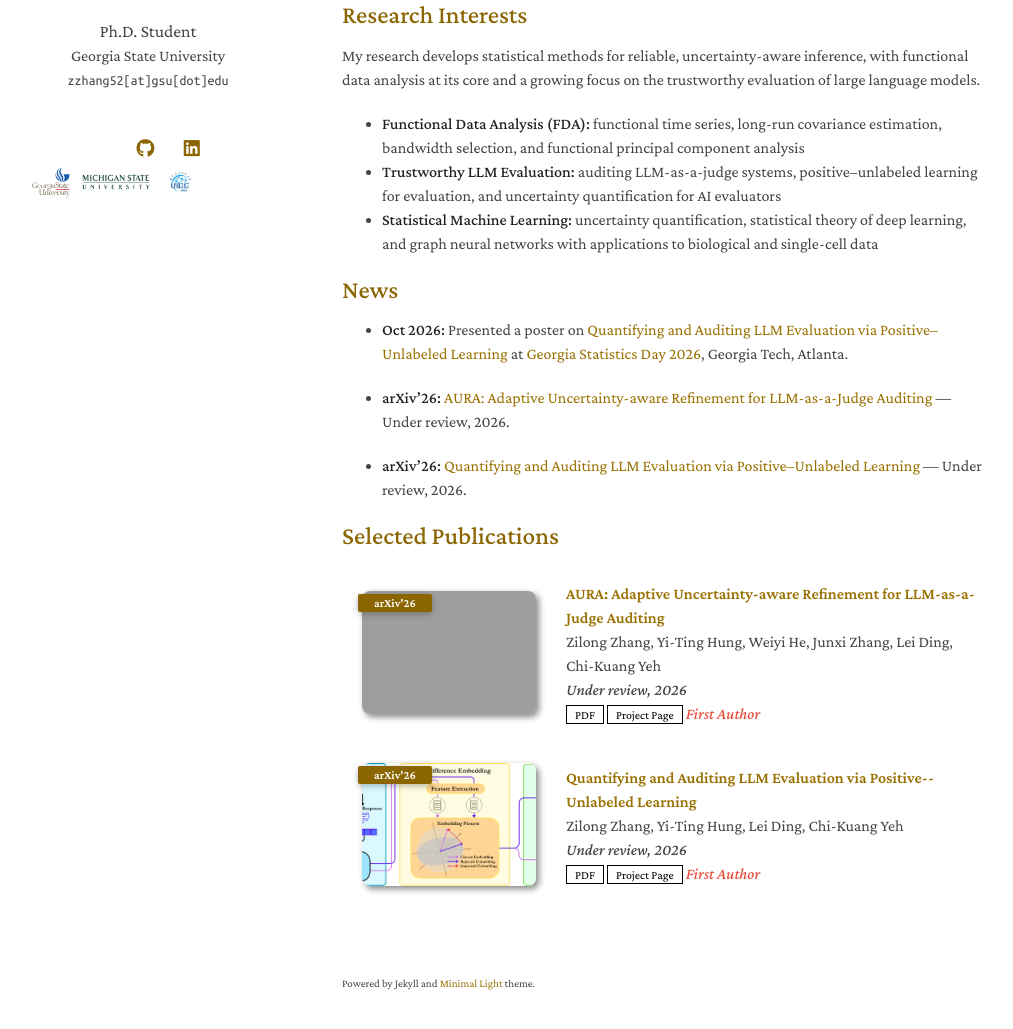
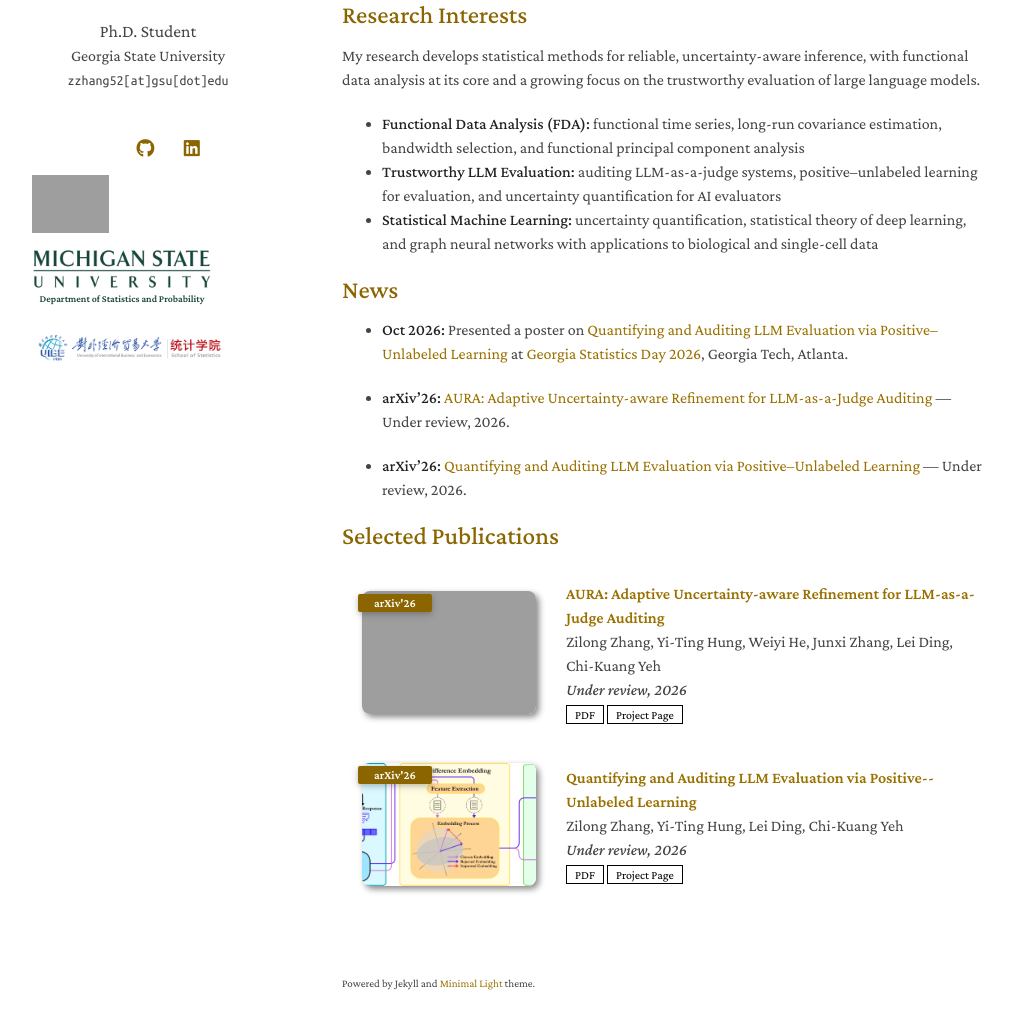
Before and after one commit to zilong7832/zilong7832.github.io, a Jekyll site: the page built from index.md, in a window 1280 px wide and 1359 px high. Shown: the part 295-1324 px from the top of the window, without its empty margins (128-1141 px from the left). Built offline with Jekyll 4.4.1, drawn with Linux system fonts in a browser that asks for light colours; a style sheet for code colours, icons or effects is not loaded; grey boxes are pictures that could not be loaded.

Commit message:
Enlarge school marks and remove first-author badges

```diff
--- a/_data/publications.yml
+++ b/_data/publications.yml
@@ -9,7 +9,6 @@ main:
     page: "https://arxiv.org/abs/2606.19714"
     bibtex:
     image: ./assets/img/aura.png
-    notes: "First Author"
 
   - title: "Quantifying and Auditing LLM Evaluation via Positive--Unlabeled Learning"
     selected: true
@@ -21,7 +20,6 @@ main:
     page: "https://arxiv.org/abs/2606.19057"
     bibtex:
     image: ./assets/img/puaudit.png
-    notes: "First Author"
 
   - title: "R-Mixup: Riemannian Mixup for Biological Networks"
     authors: "Xuan Kan, Zimu Li, Hejie Cui, Yue Yu, Ran Xu, Shaojun Yu, Zilong Zhang, Ying Guo, Carl Yang"
--- a/_includes/publications.md
+++ b/_includes/publications.md
@@ -35,9 +35,6 @@
       {% if link.bibtex %}
       <a href="{{ link.bibtex }}" class="btn btn-sm z-depth-0" role="button" target="_blank" style="font-size:12px;">BibTex</a>
       {% endif %}
-      {% if link.notes %}
-      <strong> <i style="color:#e74d3c">{{ link.notes }}</i></strong>
-      {% endif %}
       {% if link.others %}
       {{ link.others }}
       {% endif %}
--- a/_layouts/homepage.html
+++ b/_layouts/homepage.html
@@ -90,13 +90,14 @@
         </div>
         <div class="school-logos" aria-label="Universities attended">
           <a class="school-logo school-logo-gsu" href="https://www.gsu.edu/" title="Georgia State University">
-            <img src="{{ '/assets/img/logo-gsu.svg' | relative_url }}" alt="Georgia State University logo" />
+            <img src="https://mathstat.gsu.edu/files/2021/02/gsu_math_stat_logo.png" alt="Georgia State University Mathematics and Statistics department logo" />
           </a>
           <a class="school-logo school-logo-msu" href="https://msu.edu/" title="Michigan State University">
             <img src="{{ '/assets/img/logo-msu.png' | relative_url }}" alt="Michigan State University logo" />
+            <span class="school-logo-label">Department of Statistics and Probability</span>
           </a>
           <a class="school-logo school-logo-uibe" href="https://english.uibe.edu.cn/" title="University of International Business and Economics">
-            <img src="{{ '/assets/img/logo-uibe.jpg' | relative_url }}" alt="University of International Business and Economics logo" />
+            <img src="{{ '/assets/img/logo-uibe-dept.png' | relative_url }}" alt="UIBE School of Statistics logo" />
           </a>
         </div>
         <br>
--- a/_sass/minimal-light.scss
+++ b/_sass/minimal-light.scss
@@ -119,37 +119,51 @@ body {
 
 .school-logos {
   display: flex;
-  align-items: center;
-  gap: 12px;
-  margin: -0.25rem 0 0.25rem;
+  flex-direction: column;
+  align-items: flex-start;
+  gap: 14px;
+  margin: 0.5rem 0 0.75rem;
 }
 
 .school-logo {
   display: inline-flex;
+  flex-direction: column;
   align-items: center;
   justify-content: center;
-  height: 38px;
+  min-height: 58px;
+  max-width: 210px;
+  text-decoration: none;
 }
 
 .school-logo img {
   display: block;
   width: auto;
   height: auto;
-  max-height: 34px;
-  max-width: 72px;
+  max-height: 58px;
+  max-width: 200px;
   object-fit: contain;
 }
 
 .school-logo-gsu img {
-  max-width: 38px;
+  max-width: 200px;
 }
 
 .school-logo-msu img {
-  max-width: 68px;
+  max-width: 190px;
+  max-height: 42px;
+}
+
+.school-logo-label {
+  margin-top: 3px;
+  color: #18453b;
+  font-size: 0.62rem;
+  font-weight: 600;
+  line-height: 1.15;
+  text-align: center;
 }
 
 .school-logo-uibe img {
-  max-width: 38px;
+  max-width: 200px;
 }
 
 @media (prefers-color-scheme: dark) {
```
Also changed, not shown: assets/img/logo-uibe-dept.png (added), 5 other files.
